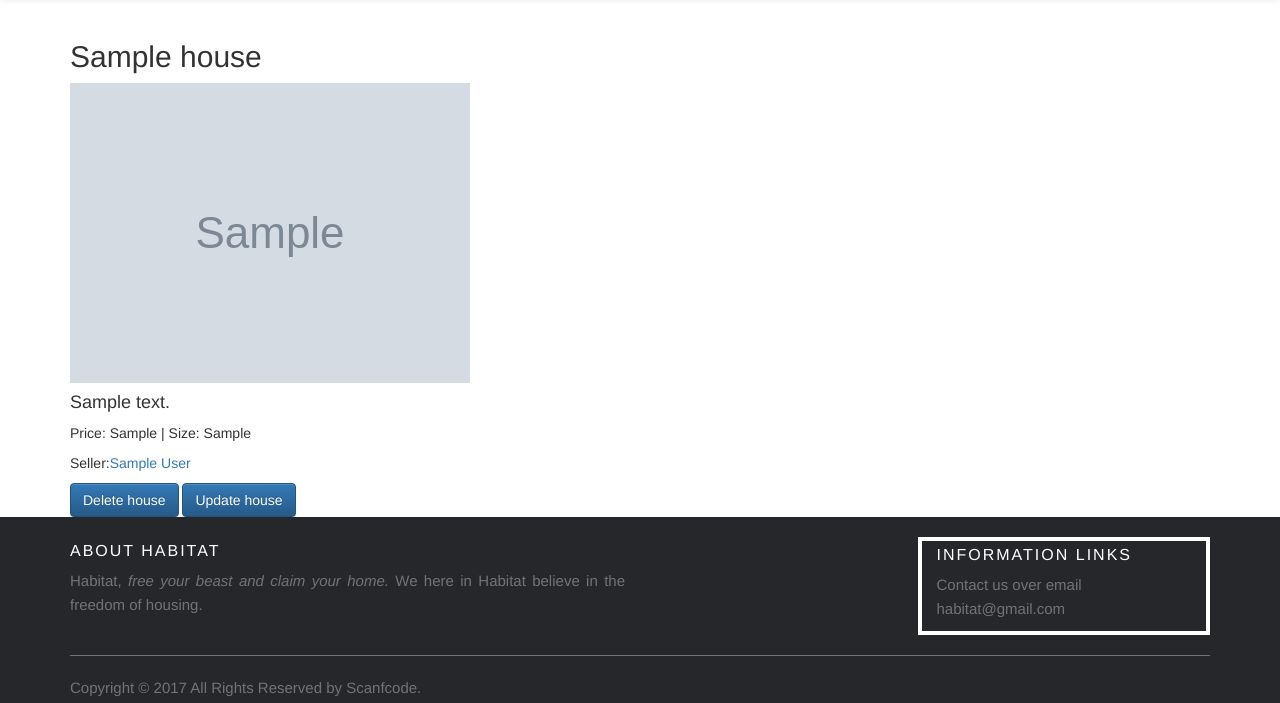
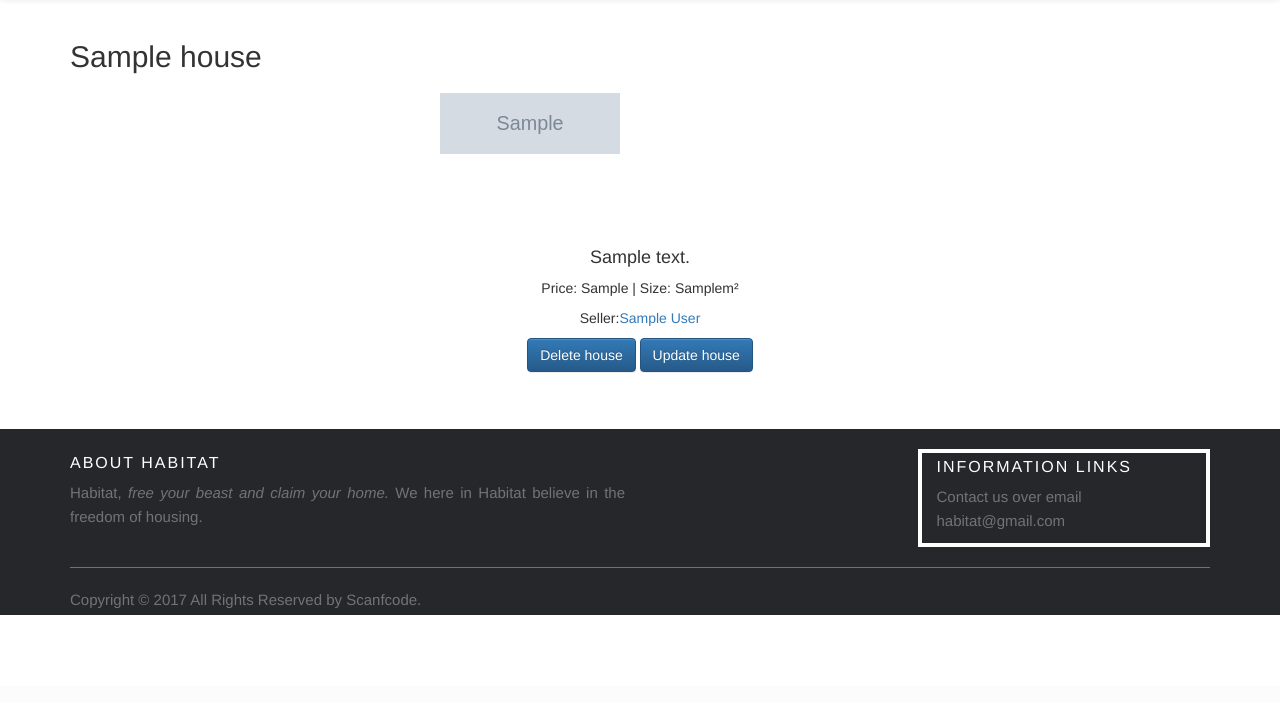
Before and after one commit to kiddibry/HabitatV2, a Django app: page /houses/1 in a window 1280 px wide. Shown: the part 114-817 px from the top of the page. After the commit the page ends 729 px from the top, so only its background shows below. Run offline with Django 3.2, Linux system fonts and the light colour scheme; tables that the repository leaves empty hold one stand-in row (values such as "Sample post"); grey boxes marked "Sample" are stand-in pictures; parts of the project's set-up code (start-up, migrations or seed data) failed here and were passed over; some libraries are stand-ins or nearby versions.

Commit message:
un-ugly-fying the houses

```diff
--- a/merch/urls.py
+++ b/merch/urls.py
@@ -3,12 +3,8 @@ from django.urls import path
 from . import views
 
 urlpatterns = [
-<<<<<<< HEAD
-    path('', views.index, name = "merch-index")
-=======
     path('', views.index, name = "merch-index"),
     path('bags', views.bags, name = "merch_bags"),
     path('hats', views.hats, name = "merch_hats"),
     path('t-shirts', views.tshirts, name = "merch_t-shirts"),
->>>>>>> cbb5355a71ad5f67ffb1ac3cd7f55073e6c84e8d
 ]
--- /dev/null
+++ b/static/css/house_detail.css
@@ -0,0 +1,22 @@
+section {
+    display: flex;
+    justify-content: center;
+    flex-wrap: wrap;
+}
+
+.images {
+    min-width: 0;
+    margin: 10px;
+}
+
+img {
+    width: 45%;
+    height: 45%;
+    max-width: 100%;
+    max-height: 450px;
+}
+
+.description {
+    padding-bottom: 5%;
+    text-align: center;
+}
--- a/templates/house/house_details.html
+++ b/templates/house/house_details.html
@@ -1,15 +1,25 @@
 {% extends 'base.html' %}
 
+{% load static %}
+
 {% block content %}
+    <link rel="stylesheet" type="text/css" href="{%static 'css/house_detail.css'%}">
 
 <h2>{{ house.name }}</h2>
+<section>
+    <div class="images">
 {% for house_image in house.houseimage_set.all %}
-    <img src="{{ house_image.image }}" alt="image">
+        <img src="{{ house_image.image }}" alt="Home">
 {% endfor %}
+    </div>
+</section>
+
+<div class="description">
 <h4>{{ house.description }}</h4>
-<p>Price: {{ house.price }}  |  Size: {{ house.size }}</p>
+<p>Price: {{ house.price }}  |  Size: {{ house.size }}m²</p>
 <p>Seller:<a href="/users/{{ house.seller_id }}">{{ house.seller.name }}</a></p>
 <a href="{% url 'delete_house' house.id%}" class="block btn btn-primary">Delete house</a>
 <a href="{% url 'update_house' house.id%}" class="block btn btn-primary">Update house</a>
+</div>
 
 {% endblock %}
```
